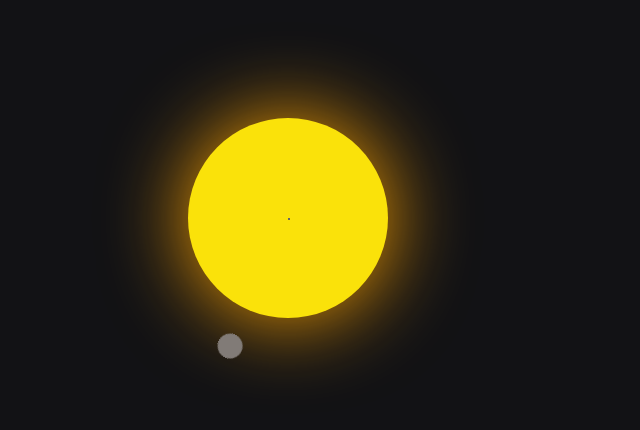
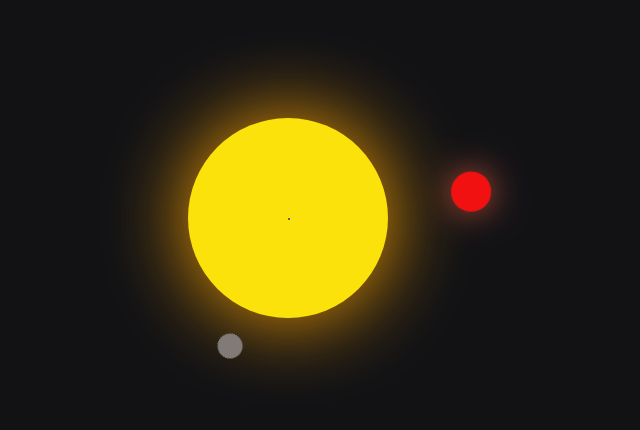
Before and after one commit to JulioVianaDev/animation-css, a plain HTML site: page index.html in a window 1280 px wide. Shown: the part 180-610 px from the top of the page, without its empty margins (352-992 px from the left). Drawn offline with Linux system fonts and the light colour scheme.

Commit message:
venus funcionando

```diff
--- a/style.css
+++ b/style.css
@@ -10,37 +10,33 @@ html,body{
   overflow: hidden;
 }
 
-.orbit{
+.orbit {
   border: 1px dashed #666;
 }
+
 #sun,
 .orbit,
 .orbit + div,
-.orbit + div > div{
+.orbit + div > div {
   position: absolute;
 }
 
 #sun,
 .orbit,
-.orbit + div{
+.orbit + div {
   top: 50%;
   left: 50%;
 }
-
-.orbit + div > div{
+.orbit + div > div {
   top: 0;
   left: 50%;
 }
-.orbit + div div{
-  top: 0;
-  left: 50%;
-}
+
 .orbit,
 .orbit + div div,
 #earth {
   border-radius: 50%;
 }
-
 
 #sun{
   height: 200px;
@@ -65,7 +61,21 @@ html,body{
   margin-left: -140px;
   margin-top: -140px;
 }
-
+#venus{
+  margin-top: -20px;
+  margin-left: -20px;
+  height: 40px;
+  width: 40px;
+  background-color: #f21111;
+  box-shadow: 0 0 34px #c75538;
+}
+.venus,
+.venus-spin{
+  width: 370px;
+  height: 370px;
+  margin-left: -185px;
+  margin-top: -185px;
+}
 @keyframes spin-right{
   100%{
     transform: rotate(360deg);
@@ -75,3 +85,6 @@ html,body{
 .mercury-spin{
   animation: spin-right 8.8s linear infinite;
 }
+.venus-spin{
+  animation: spin-right 22s linear infinite;
+}
```
